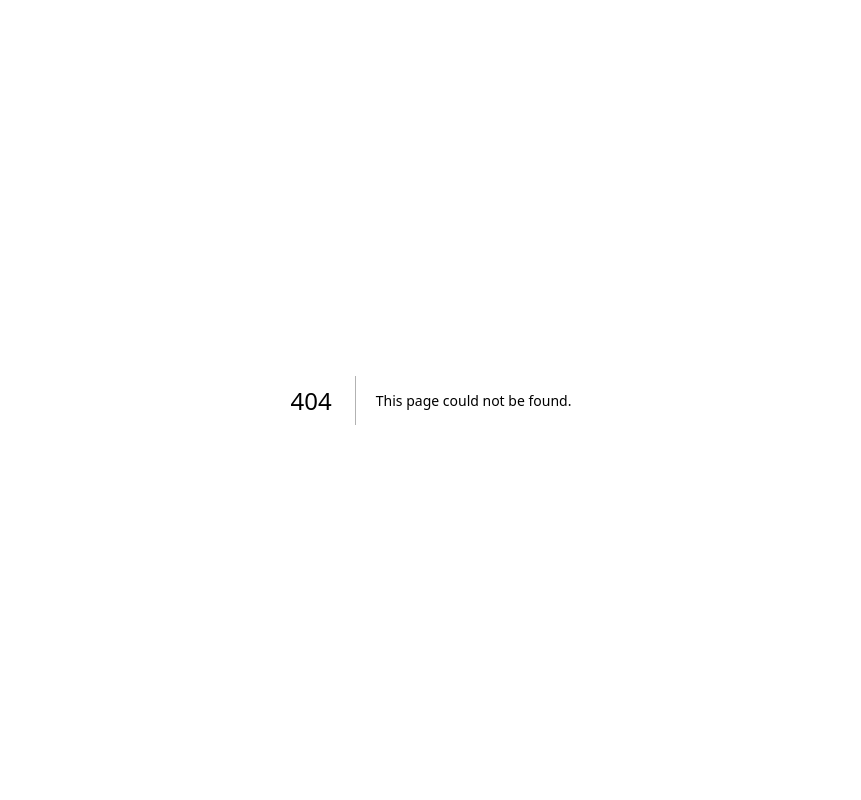
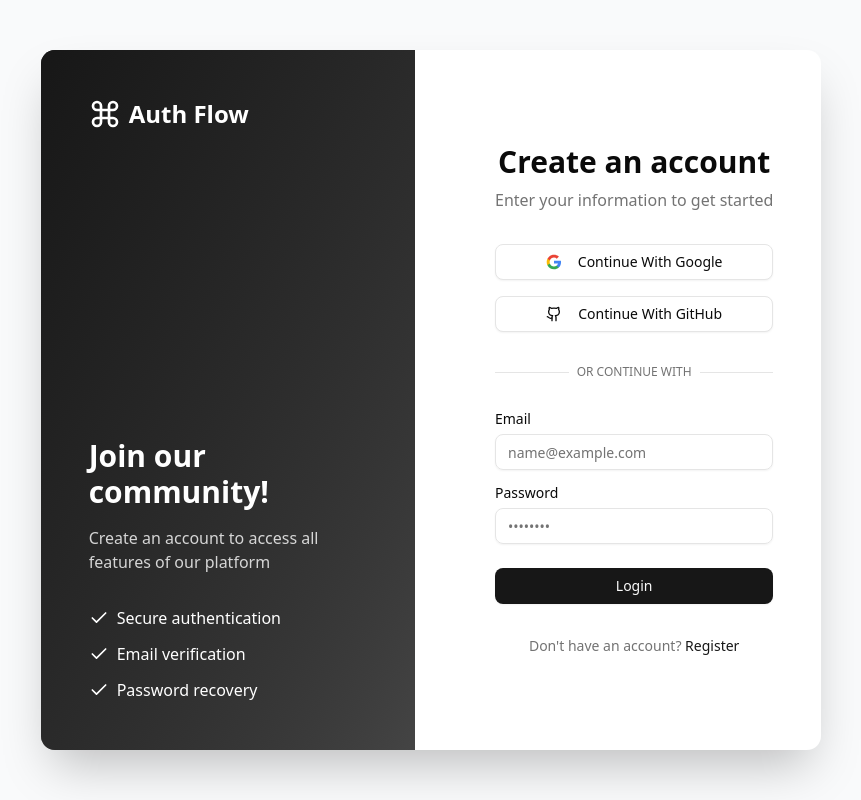
Before and after one commit to codeawy/auth-flow-frontend, a Next.js app: page /auth/login in a window 1280 px wide. Before the commit this address had no page. Shown: the whole page, without its empty margins (209-1070 px from the left). Built offline with nearby package versions, Linux system fonts and the light colour scheme.

Commit message:
Login Page

```diff
--- /dev/null
+++ b/app/auth/login/page.tsx
@@ -0,0 +1,205 @@
+"use client";
+
+import { Button } from "@/components/ui/button";
+import {
+  Form,
+  FormControl,
+  FormField,
+  FormItem,
+  FormLabel,
+  FormMessage,
+} from "@/components/ui/form";
+import { Input } from "@/components/ui/input";
+import { PageContainer } from "@/components/ui/page-container";
+import { loginSchema, LoginSchema } from "@/components/ui/validation/auth";
+import Link from "next/link";
+import { useForm } from "react-hook-form";
+import { zodResolver } from "@hookform/resolvers/zod";
+import { useAuthStore } from "@/state/auth-store";
+import { SocialButton } from "@/components/ui/auth/social-button";
+import { SocialProvider } from "@/types/auth";
+import { Checkbox } from "@/components/ui/checkbox";
+
+const LoginPage = () => {
+  const form = useForm<LoginSchema>({
+    resolver: zodResolver(loginSchema),
+    defaultValues: {
+      email: "",
+      password: "",
+    },
+  });
+
+  const { register, isLoading } = useAuthStore((state) => state);
+
+  const handleSocialLogin = (provider: SocialProvider) => {
+    console.log(provider);
+  };
+
+  const onSubmit = async (data: LoginSchema) => {
+    try {
+      await register(data);
+    } catch (error) {
+      console.error(error);
+    }
+  };
+
+  return (
+    <PageContainer
+      maxWidth="full"
+      className="min-h-screen flex items-center justify-center bg-gray-50 dark:bg-gray-900"
+    >
+      <div className="w-full max-w-6xl mx-auto grid md:grid-cols-2 gap-8 items-center rounded-xl overflow-hidden shadow-2xl bg-white dark:bg-gray-800">
+        {/* Left side - illustration */}
+        <div className="hidden md:block relative h-full min-h-[700px] bg-primary">
+          <div className="absolute inset-0 bg-gradient-to-br from-primary to-primary-foreground/20 flex flex-col justify-between p-12 text-white">
+            <div className="flex items-center space-x-2">
+              <svg
+                xmlns="http://www.w3.org/2000/svg"
+                viewBox="0 0 24 24"
+                fill="none"
+                stroke="currentColor"
+                strokeWidth="2"
+                strokeLinecap="round"
+                strokeLinejoin="round"
+                className="h-8 w-8"
+              >
+                <path d="M15 6v12a3 3 0 1 0 3-3H6a3 3 0 1 0 3 3V6a3 3 0 1 0-3 3h12a3 3 0 1 0-3-3" />
+              </svg>
+              <span className="text-2xl font-bold">Auth Flow</span>
+            </div>
+
+            <div className="space-y-4">
+              <h1 className="text-3xl font-bold">Join our community!</h1>
+              <p className="text-white/80">
+                Create an account to access all features of our platform
+              </p>
+              <div className="pt-4">
+                <div className="flex flex-col space-y-3">
+                  {[
+                    "Secure authentication",
+                    "Email verification",
+                    "Password recovery",
+                  ].map((feature, i) => (
+                    <div key={i} className="flex items-center space-x-2">
+                      <svg
+                        xmlns="http://www.w3.org/2000/svg"
+                        viewBox="0 0 24 24"
+                        fill="none"
+                        stroke="currentColor"
+                        strokeWidth="2"
+                        strokeLinecap="round"
+                        strokeLinejoin="round"
+                        className="h-5 w-5 text-white"
+                      >
+                        <path d="M20 6 9 17l-5-5" />
+                      </svg>
+                      <span>{feature}</span>
+                    </div>
+                  ))}
+                </div>
+              </div>
+            </div>
+          </div>
+        </div>
+
+        {/* Right side - form */}
+        <div className="p-8 md:p-12">
+          <div className="w-full max-w-md mx-auto space-y-8">
+            <div className="space-y-2 text-center">
+              <h1 className="text-3xl font-bold">Create an account</h1>
+              <p className="text-muted-foreground">
+                Enter your information to get started
+              </p>
+            </div>
+
+            <div className="space-y-4">
+              <SocialButton
+                provider="GOOGLE"
+                buttonTitle="google"
+                onClick={() => handleSocialLogin("GOOGLE")}
+              />
+              <SocialButton
+                provider="GITHUB"
+                buttonTitle="gitHub"
+                onClick={() => handleSocialLogin("GITHUB")}
+              />
+            </div>
+
+            <div className="relative">
+              <div className="absolute inset-0 flex items-center">
+                <span className="w-full border-t" />
+              </div>
+              <div className="relative flex justify-center text-xs uppercase">
+                <span className="bg-background px-2 text-muted-foreground">
+                  Or continue with
+                </span>
+              </div>
+            </div>
+
+            <Form {...form}>
+              <form
+                onSubmit={form.handleSubmit(onSubmit)}
+                className="space-y-4"
+              >
+                <FormField
+                  control={form.control}
+                  name="email"
+                  render={({ field }) => (
+                    <FormItem>
+                      <FormLabel>Email</FormLabel>
+                      <FormControl>
+                        <Input
+                          type="email"
+                          placeholder="name@example.com"
+                          {...field}
+                        />
+                      </FormControl>
+                      <FormMessage />
+                    </FormItem>
+                  )}
+                />
+                <FormField
+                  control={form.control}
+                  name="password"
+                  render={({ field }) => (
+                    <FormItem>
+                      <FormLabel>Password</FormLabel>
+                      <FormControl>
+                        <Input
+                          type="password"
+                          placeholder="••••••••"
+                          {...field}
+                        />
+                      </FormControl>
+                      <FormMessage />
+                    </FormItem>
+                  )}
+                />
+
+                <Button
+                  type="submit"
+                  className="w-full mt-2"
+                  disabled={isLoading}
+                >
+                  {isLoading ? "Logging in..." : "Login"}
+                </Button>
+              </form>
+            </Form>
+
+            <p className="text-center text-sm text-muted-foreground">
+              Don&apos;t have an account?{" "}
+              <Link
+                href="/auth/register"
+                className="text-primary hover:underline"
+              >
+                Register
+              </Link>
+            </p>
+          </div>
+        </div>
+      </div>
+    </PageContainer>
+  );
+};
+
+export default LoginPage;
--- a/components/ui/validation/auth.ts
+++ b/components/ui/validation/auth.ts
@@ -1,4 +1,22 @@
 import { z } from "zod";
+
+export const loginSchema = z.object({
+  email: z
+    .string()
+    .min(1, { message: "Email is required" })
+    .email({ message: "Invalid email address" }),
+  password: z
+    .string()
+    .min(1, { message: "Password is required" })
+    .min(6, { message: "Password must be at least 6 characters" })
+    .regex(
+      /^(?=.*[a-z])(?=.*[A-Z])(?=.*\d)(?=.*[@$!%*?&])[A-Za-z\d@$!%*?&]{8,}$/,
+      {
+        message:
+          "Password must contain at least one uppercase letter, one lowercase letter, one number, and one special character",
+      }
+    ),
+});
 
 export const registerSchema = z.object({
   email: z
@@ -8,7 +26,15 @@ export const registerSchema = z.object({
   password: z
     .string()
     .min(1, { message: "Password is required" })
-    .min(6, { message: "Password must be at least 6 characters" }),
+    .min(6, { message: "Password must be at least 6 characters" })
+    .regex(
+      /^(?=.*[a-z])(?=.*[A-Z])(?=.*\d)(?=.*[@$!%*?&])[A-Za-z\d@$!%*?&]{8,}$/,
+      {
+        message:
+          "Password must contain at least one uppercase letter, one lowercase letter, one number, and one special character",
+      }
+    ),
+
   firstName: z.string().optional(),
   lastName: z.string().optional(),
   agreeToTerms: z.boolean().refine((value) => value, {
@@ -17,3 +43,4 @@ export const registerSchema = z.object({
 });
 
 export type RegisterSchema = z.infer<typeof registerSchema>;
+export type LoginSchema = z.infer<typeof loginSchema>;
```
